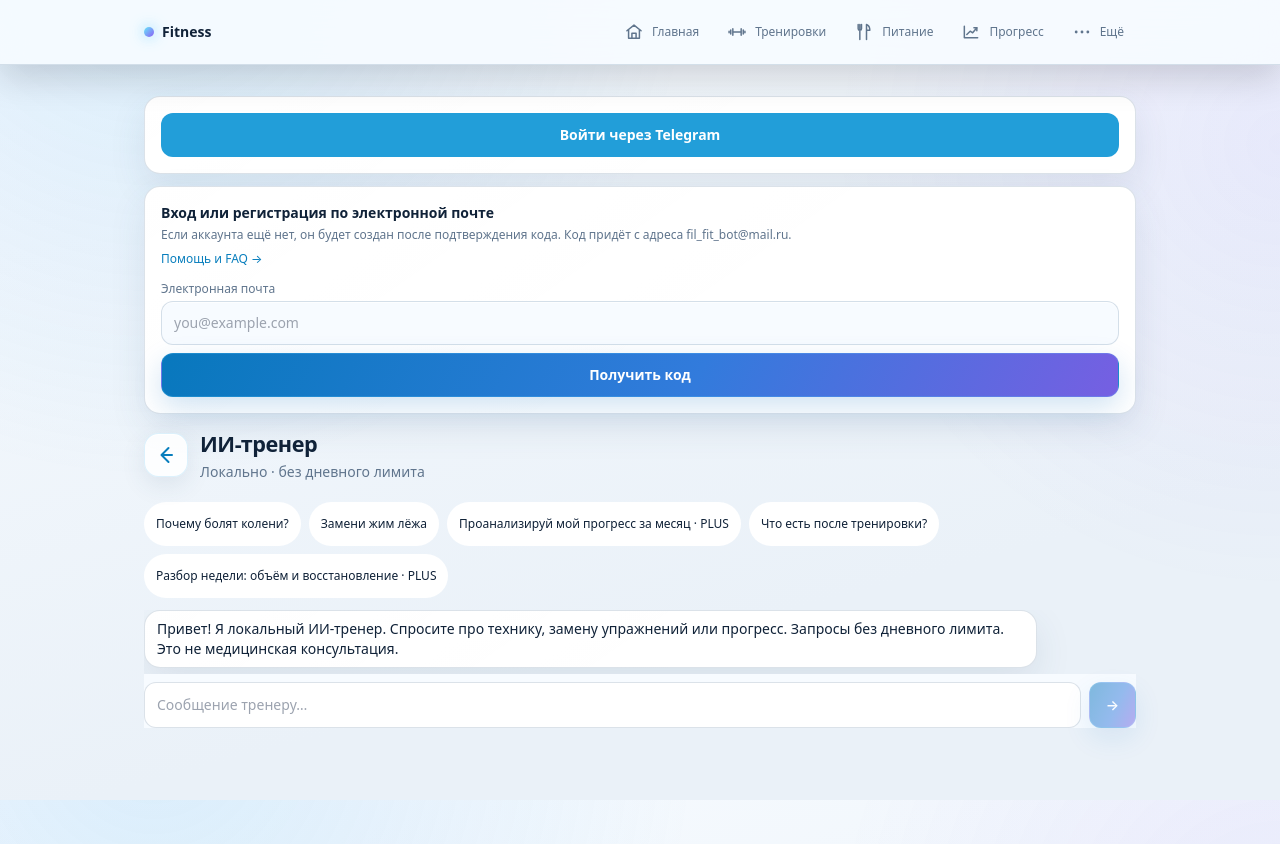
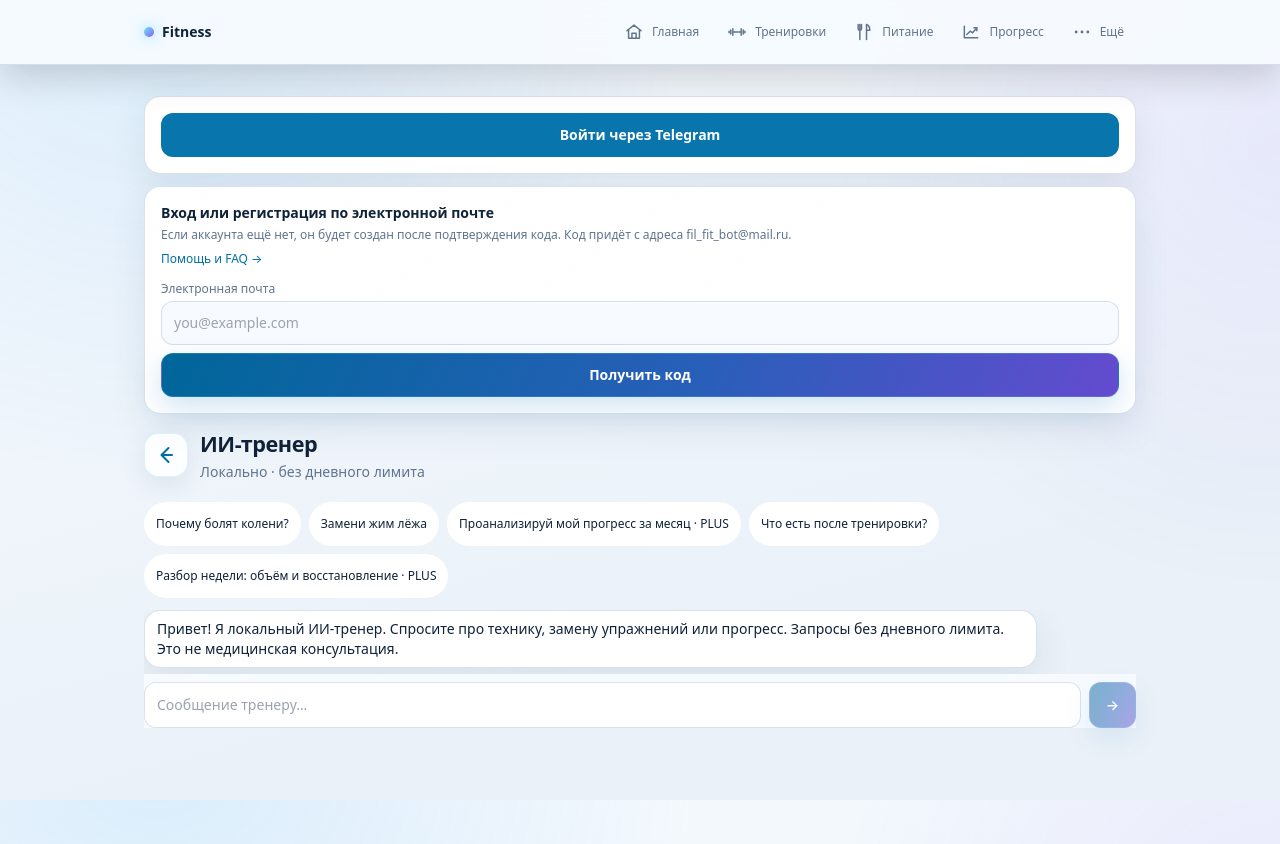
Before and after one commit to filya-fvo/fitness_prog, a React (Vite) app in the folder frontend/: page /ai in a window 1280 px wide. Shown: the top 844 px of the page. Built offline with nearby package versions, Linux system fonts and the light colour scheme; no server answers.

Commit message:
fix: improve interface color contrast

```diff
--- a/frontend/src/components/TelegramBrowserLogin.tsx
+++ b/frontend/src/components/TelegramBrowserLogin.tsx
@@ -42,7 +42,7 @@ export function TelegramBrowserLogin({ onSuccess }: Props) {
         type="button"
         disabled={busy}
         onClick={() => void login()}
-        className="min-h-11 w-full rounded-xl bg-[#229ED9] px-3 py-2.5 text-sm font-semibold text-white disabled:opacity-60"
+        className="min-h-11 w-full rounded-xl bg-[#0875AD] px-3 py-2.5 text-sm font-semibold text-white disabled:opacity-60"
       >
         {busy ? "Открываем…" : "Войти через Telegram"}
       </button>
--- a/frontend/src/components/ui/ToastHost.tsx
+++ b/frontend/src/components/ui/ToastHost.tsx
@@ -17,7 +17,7 @@ export function ToastHost() {
             ? "bg-red-600 text-white"
             : t.kind === "info"
               ? "bg-tg-secondary text-tg-text border border-black/10"
-              : "bg-emerald-600 text-white";
+              : "bg-emerald-700 text-white";
         return (
           <button
             key={t.id}
--- a/frontend/src/features/admin-exercises/components/ExerciseImportPreview.tsx
+++ b/frontend/src/features/admin-exercises/components/ExerciseImportPreview.tsx
@@ -82,7 +82,7 @@ export function ExerciseImportPreviewPanel({ onImported }: Props) {
             ))}
           </ul>
           {result.invalid === 0 ? (
-            <button type="button" disabled={busy} onClick={() => void apply()} className="mt-3 min-h-11 w-full rounded-xl bg-emerald-600 px-4 text-sm font-semibold text-white disabled:opacity-50">
+            <button type="button" disabled={busy} onClick={() => void apply()} className="mt-3 min-h-11 w-full rounded-xl bg-emerald-700 px-4 text-sm font-semibold text-white disabled:opacity-50">
               {busy ? "Импортируем…" : `Импортировать ${result.valid}`}
             </button>
           ) : null}
--- a/frontend/src/features/measurements/pages/MeasurementsPage.tsx
+++ b/frontend/src/features/measurements/pages/MeasurementsPage.tsx
@@ -106,11 +106,11 @@ function MeasurementChart({
       <svg viewBox="0 0 320 120" className="h-32 w-full" role="img" aria-label="Динамика замеров">
         <line x1="12" y1="105" x2="308" y2="105" stroke="currentColor" opacity="0.15" />
         <line x1="12" y1="62" x2="308" y2="62" stroke="currentColor" opacity="0.1" strokeDasharray="4 4" />
-        <polyline points={polyline} fill="none" stroke="currentColor" strokeWidth="3" className="text-tg-button" />
+        <polyline points={polyline} fill="none" stroke="currentColor" strokeWidth="3" className="text-tg-link" />
         {points.map((point, index) => {
           const [x, y] = polyline.split(" ")[index].split(",");
           const showLabel = index === 0 || index === points.length - 1;
-          return <g key={`${point.date}-${index}`}><circle cx={x} cy={y} r="4" fill="currentColor" className="text-tg-button"><title>{point.date}: {point.value} {config.unit}</title></circle>{showLabel ? <text x={x} y={Math.max(10, Number(y) - 8)} textAnchor={index === 0 ? "start" : "end"} className="fill-tg-text text-[10px] font-semibold">{String(point.value).replace(".", ",")}</text> : null}</g>;
+          return <g key={`${point.date}-${index}`}><circle cx={x} cy={y} r="4" fill="currentColor" className="text-tg-link"><title>{point.date}: {point.value} {config.unit}</title></circle>{showLabel ? <text x={x} y={Math.max(10, Number(y) - 8)} textAnchor={index === 0 ? "start" : "end"} className="fill-tg-text text-[10px] font-semibold">{String(point.value).replace(".", ",")}</text> : null}</g>;
         })}
       </svg>
       <div className="flex justify-between text-[10px] text-tg-hint">
--- a/frontend/src/features/workout/pages/ActiveWorkout.tsx
+++ b/frontend/src/features/workout/pages/ActiveWorkout.tsx
@@ -1401,7 +1401,7 @@ export function ActiveWorkout() {
             ) : (
               <button
                 type="button"
-                className="mt-3 w-full rounded-xl bg-tg-bg px-4 py-3 text-sm font-semibold text-tg-button disabled:cursor-wait disabled:opacity-60"
+                className="mt-3 w-full rounded-xl bg-tg-bg px-4 py-3 text-sm font-semibold text-tg-link disabled:cursor-wait disabled:opacity-60"
                 disabled={completionAiLoading}
                 onClick={() => void requestCompletionCoach()}
               >
--- a/frontend/src/index.css
+++ b/frontend/src/index.css
@@ -15,9 +15,9 @@
   --app-text: #eff7ff;
   --app-hint: #91a4bd;
   --app-accent: #43c7ff;
-  --app-accent-strong: #168fe1;
+  --app-accent-strong: #006699;
   --app-violet: #8b6cff;
-  --app-button: #218ee5;
+  --app-button: #006699;
   --app-button-text: #ffffff;
   --surface-primary: var(--app-bg);
   --surface-secondary: var(--app-surface);
@@ -44,15 +44,15 @@
   --app-surface-raised: #edf5fd;
   --app-text: #102238;
   --app-hint: #60758d;
-  --app-accent: #087ebd;
-  --app-accent-strong: #0878bd;
+  --app-accent: #006da3;
+  --app-accent-strong: #006699;
   --app-violet: #6954d9;
-  --app-button: #168bd2;
+  --app-button: #006699;
   --app-button-text: #ffffff;
   --border-subtle: rgba(31, 79, 119, 0.16);
-  --color-success: #087c5d;
-  --color-warning: #986100;
-  --color-danger: #c7384d;
+  --color-success: #047857;
+  --color-warning: #805000;
+  --color-danger: #b4233d;
 }
 
 body {
@@ -242,7 +242,7 @@ body {
 button.bg-tg-button,
 a.bg-tg-button {
   border: 1px solid rgba(91, 204, 255, 0.22);
-  background-image: linear-gradient(115deg, var(--app-accent-strong), #327bdc 56%, #765fe2);
+  background-image: linear-gradient(115deg, var(--app-accent-strong), #285fb9 56%, #644bcf);
   box-shadow: 0 10px 28px rgba(22, 116, 195, 0.2);
 }
 
@@ -275,6 +275,22 @@ select option {
   background-color: rgba(205, 229, 255, 0.055) !important;
 }
 
+/* Tailwind status colors need theme-aware contrast on light and tinted surfaces. */
+.text-red-500,
+.text-red-500\/90,
+.text-red-600 {
+  color: var(--color-danger) !important;
+}
+
+.text-amber-500,
+.text-amber-700 {
+  color: var(--color-warning) !important;
+}
+
+.text-emerald-600 {
+  color: var(--color-success) !important;
+}
+
 /* Significant helper text must remain readable at browser and Telegram font scaling. */
 .text-\[10px\],
 .text-\[11px\] {
```
Also changed, not shown: 4 other files (tests, documents, lock files or other folders).
